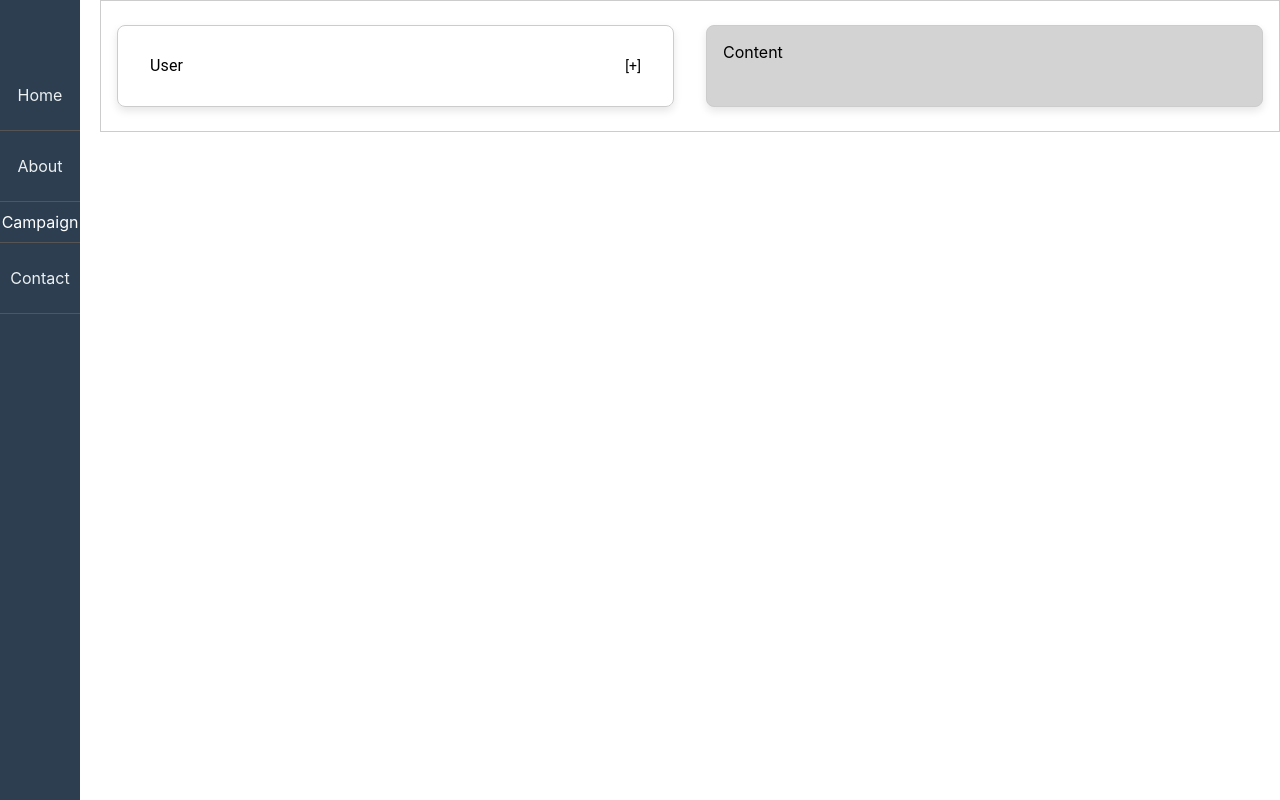
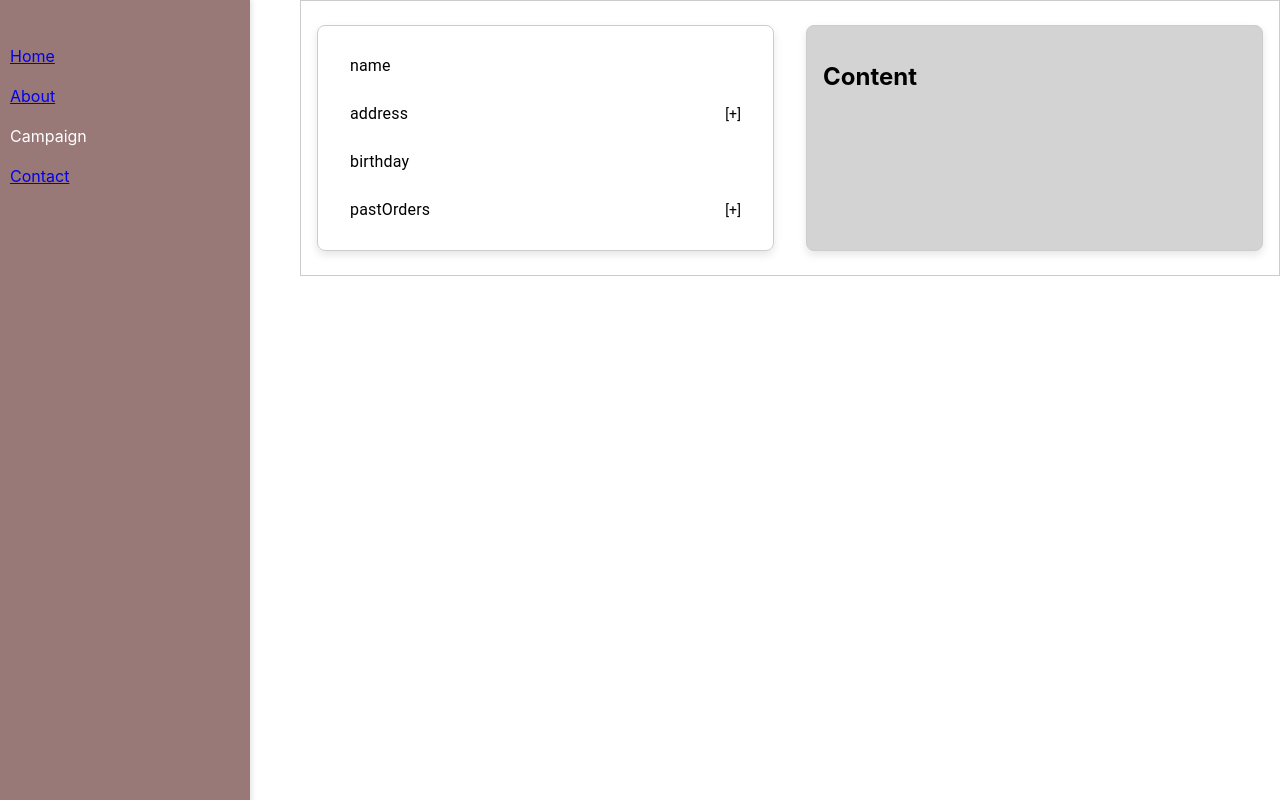
Before and after one commit to nakandara/email-template, a React (Create React App) app: page /dashboard/category2 in a window 1280 px wide. Built offline with nearby package versions, Linux system fonts and the light colour scheme.

Commit message:
ADD NEW CATEGORY

```diff
--- a/package.json
+++ b/package.json
@@ -5,6 +5,9 @@
   "dependencies": {
     "@emotion/react": "^11.11.3",
     "@emotion/styled": "^11.11.0",
+    "@fortawesome/fontawesome-svg-core": "^6.5.1",
+    "@fortawesome/free-solid-svg-icons": "^6.5.1",
+    "@fortawesome/react-fontawesome": "^0.2.0",
     "@mui/icons-material": "^5.15.4",
     "@mui/material": "^5.15.4",
     "@mui/styled-engine-sc": "^6.0.0-alpha.12",
--- a/src/App.tsx
+++ b/src/App.tsx
@@ -11,7 +11,7 @@ function App() {
     <Router>
     <div style={{ display: 'flex'}}  >
       <Sidebar  />
-      <div style={{ flex: 1 ,border: '1px solid #ccc',marginLeft:"100px"}}>
+      <div style={{ flex: 1 ,border: '1px solid #ccc',marginLeft:"300px"}}>
         <Routes>
           <Route path="/dashboard" element={<DashboardHome />} />
           <Route path="/dashboard/about" element={<DashboardSelectEvents />} />
--- a/src/Sidebar.css
+++ b/src/Sidebar.css
@@ -1,48 +1,44 @@
+/* Sidebar.css */
+
 .sidebar {
-    width: 80px;
   height: 100%;
-    background-color: #2c3e50;
-    color: #ecf0f1;
+  width: 250px;
   position: fixed;
-    display: flex;
-    flex-direction: column;
-    align-items: center;
-    justify-content: space-between;
-    transition: width 0.3s;
+  top: 0;
+  left: 0;
+  background-color: #997878;
+  padding-top: 20px;
+  color: white;
+  box-shadow: 2px 0 5px rgba(0, 0, 0, 0.1);
 }
 
-  .sidebar ul {
-    list-style: none;
-    padding: 0;
-    margin: 0;
+.sidebar h2 {
+  text-align: center;
+  margin-bottom: 20px;
 }
 
-  .sidebar a {
-    text-decoration: none;
-    color: #ecf0f1;
-    padding: 15px 0;
-    width: 100%;
-    display: flex;
-    align-items: center;
-    justify-content: center;
-    transition: background-color 0.3s;
+.main-categories {
+  list-style-type: none;
+  padding: 0;
 }
 
-  .sidebar a:hover {
-    background-color: #34495e;
+.main-categories li {
+  padding: 10px;
+  cursor: pointer;
 }
 
-  .category-toggle ul {
-    list-style: none;
+.sub-categories {
+  list-style-type: none;
   padding: 0;
-    margin: 0;
-    padding-left: 20px;
+  margin-top: 0;
 }
 
-  .category-toggle ul li {
-    padding: 10px 0;
+.sub-categories li {
+  padding: 8px;
+  cursor: pointer;
+  color: #ccc;
 }
 
-  .sidebar.expanded {
-    width: 200px;
+.sub-categories li:hover {
+  background-color: #555;
 }
--- a/src/Sidebar.tsx
+++ b/src/Sidebar.tsx
@@ -19,7 +19,7 @@ function Sidebar() {
           <li>
             <Link to="/dashboard/about">About</Link>
           </li>
-          <li onClick={handleToggle} className="category-toggle">
+          <li onClick={handleToggle} className="">
             <span style={{ cursor: 'pointer' }}>Campaign</span>
             {isExpanded && (
               <ul>
--- a/src/components/category/Category2.tsx
+++ b/src/components/category/Category2.tsx
@@ -7,24 +7,41 @@ import {
   Typography,
 } from "@mui/material";
 
+interface DataItem {
+  variable: string;
+  example?: any;
+  type: string;
+  itemType?: string;
+  itemKeys?: DataItem[];
+}
+
 interface Category {
   title: string;
   subcategories?: Category[];
 }
 
+const transformDataToCategory = (data: DataItem): Category => {
+  return {
+    title: data.variable,
+    subcategories: data.itemKeys?.map(transformDataToCategory),
+  };
+};
+
 const Category2: React.FC = () => {
   const [expandedCategories, setExpandedCategories] = useState<string[]>([]);
+  const [selectedCategory, setSelectedCategory] = useState<string | null>(null);
 
   const toggleCategory = (title: string) => {
     if (expandedCategories.includes(title)) {
       setExpandedCategories(
         expandedCategories.filter((category) => category !== title)
       );
+      setSelectedCategory(null);
     } else {
       setExpandedCategories([...expandedCategories, title]);
+      setSelectedCategory(title);
     }
   };
-
   const renderCategory = (category: Category) => (
     <div key={category.title}>
       <ListItem button onClick={() => toggleCategory(category.title)}>
@@ -36,7 +53,7 @@ const Category2: React.FC = () => {
         )}
       </ListItem>
       {category.subcategories && category.subcategories.length > 0 && (
-        <Collapse sx={{marginLeft:"50px"}} in={expandedCategories.includes(category.title)}>
+        <Collapse sx={{ marginLeft: "50px" }} in={expandedCategories.includes(category.title)}>
           <List component="div" disablePadding>
             {category.subcategories.map(renderCategory)}
           </List>
@@ -45,123 +62,77 @@ const Category2: React.FC = () => {
     </div>
   );
 
-  const data: Category[] = [
+  const newData: DataItem[] = [
     {
-      title: "User",
-      subcategories: [
-        { title: "Name" },
-        { title: "Email" },
+      variable: "name",
+      example: "Ruwan",
+      type: "string",
+    },
+    {
+      variable: "address",
+      example: null,
+      type: "object",
+      itemKeys: [
         {
-          title: "Address",
-          subcategories: [
-            { title: "Address Line 01" },
-            { title: "Address Line 02" },
-          ],
+          variable: "addressLine1",
+          example: "Madurupitiya",
+          type: "string",
+        },
+        {
+          variable: "addressLine2",
+          example: "Loluwagoda",
+          type: "string",
+        },
+        {
+          variable: "city",
+          example: "Mirigama",
+          type: "string",
+        },
+        {
+          variable: "zipCode",
+          example: "11204",
+          type: "string",
+        },
+      ],
+    },
+    {
+      variable: "birthday",
+      example: "1888-07-17T00:00:00.000Z",
+      type: "date",
+    },
+    {
+      variable: "pastOrders",
+      example: null,
+      type: "array",
+      itemType: "object",
+      itemKeys: [
+        {
+          variable: "type",
+          example: "cat food",
+          type: "string",
+        },
+        {
+          variable: "price",
+          example: 100,
+          type: "number",
         },
       ],
     },
   ];
 
-  const dataNew: Category[] = [
-    {
-      title: "client",
-      subcategories: [
-        { title: "Name" },
-        { title: "Email" },
-        {
-          title: "Address",
-
-        },
-      ],
-    },
-  ];
+  const transformedData: Category[] = newData.map(transformDataToCategory);
 
   return (
     <List>
       <div className="card-container">
-        <div className="card">{data.map(renderCategory)}</div>
-
-        <div className="card" style={{background:"lightgray"}}> Content</div>
+        <div className="card">{transformedData.map(renderCategory)}</div>
+        <div className="card" style={{ background: "lightgray" }}>
+          <h2>{selectedCategory || "Content"}</h2>
+          {/* Add additional content based on the selected category */}
+        </div>
       </div>
     </List>
   );
 };
 
 export default Category2;
-
-// import React, { useState } from 'react';
-
-// interface Category {
-//   title: string;
-//   subcategories?: Category[];
-//   reSubcategories?: Category[];
-// }
-
-// const Category2 = () => {
-//   const [expandedCategories, setExpandedCategories] = useState<string[]>([]);
-
-//   const toggleCategory = (title: string) => {
-//     if (expandedCategories.includes(title)) {
-//       setExpandedCategories(expandedCategories.filter((category) => category !== title));
-//     } else {
-//       setExpandedCategories([...expandedCategories, title]);
-//     }
-//   };
-
-//   const renderCategory = (category: Category) => {
-//     const subcategoriesKey: 'subcategories' = 'subcategories';
-//     const reSubcategoriesKey: 'reSubcategories' = 'reSubcategories';
-
-//     return (
-//       <li key={category.title}>
-//         <div
-//           style={{ cursor: 'pointer' }}
-//           onClick={() => toggleCategory(category.title)}
-//         >
-//           {category.title} {category[subcategoriesKey] && category[subcategoriesKey]?.length > 0 && (
-//             <span>{expandedCategories.includes(category.title) ? '[-]' : '[+]'}</span>
-//           )}
-//         </div>
-//         {expandedCategories.includes(category.title) && category[subcategoriesKey] && category[subcategoriesKey]?.length > 0 && (
-//           <ul>{category[subcategoriesKey]?.map(renderCategory)}</ul>
-//         )}
-//         {expandedCategories.includes(category.title) && category[reSubcategoriesKey] && category[reSubcategoriesKey]?.length > 0 && (
-//           <ul>{category[reSubcategoriesKey]?.map(renderCategory)}</ul>
-//         )}
-//       </li>
-//     );
-//   };
-
-//   const data: Category[] = [
-//     {
-//       title: "User",
-//       subcategories: [
-//         { title: "Name" },
-//         { title: "Email" },
-//         {
-//           title: "Address",
-//           subcategories: [
-//             { title: "Address Line 01" },
-//             { title: "Address Line 02" },
-//           ],
-//         },
-//         {
-//           title: "postalCode",
-//           subcategories: [
-//             {
-//               title: "new City Postal Code",
-//               reSubcategories: [
-//                 { title: "new City Lane Postal Code one" },
-//                 { title: "new City Lane Postal Code two" },
-//               ],
-//             },
-//           ],
-//         },
-//       ],
-//     },
-//   ];
-
-//   return <ul>{data.map(renderCategory)}</ul>;
-// };
-
-// export default Category2;
--- a/src/components/category/category1.tsx
+++ b/src/components/category/category1.tsx
@@ -80,24 +80,7 @@ const PickupVariables: React.FC<{ categories: CategoryProps[]; categoryName: str
     <div className="card">
       <div className="">
        <div className="heading-pickup">Created Variables</div>
-       <List
-      sx={{ bgcolor: 'background.paper' }}
-      aria-label="contacts"
-    >
-      <ListItem disablePadding>
-        <ListItemButton>
-          <ListItemIcon>
-            <StarIcon />
-          </ListItemIcon>
-          <ListItemText primary="User-Name" />
-        </ListItemButton>
-      </ListItem>
-      <ListItem disablePadding>
-        <ListItemButton>
-          <ListItemText inset primary="User-" />
-        </ListItemButton>
-      </ListItem>
-    </List>
+      hghg
       </div>
     </div>
 
--- a/src/index.css
+++ b/src/index.css
@@ -18,10 +18,11 @@ code {
   position: fixed;
   top: 0;
   left: 0;
-  background-color: #333;
+  background-color: #faf2f2;
   overflow-x: hidden;
   transition: 0.5s;
   padding-top: 60px;
+  color: white;
 }
 
 .sidebar ul {
@@ -33,13 +34,15 @@ code {
 .sidebar li {
   padding: 10px;
   cursor: pointer;
-  border-bottom: 1px solid #555;
+  color: white;
+
 }
 
 .sidebar button {
   position: fixed;
   top: 20px;
   left: 20px;
+  color: white;
 }
 
 .sidebar.open {
```
Also changed, not shown: 1 other file (tests, documents, lock files or other folders). Lines whose indentation alone changed are shown as unchanged.
